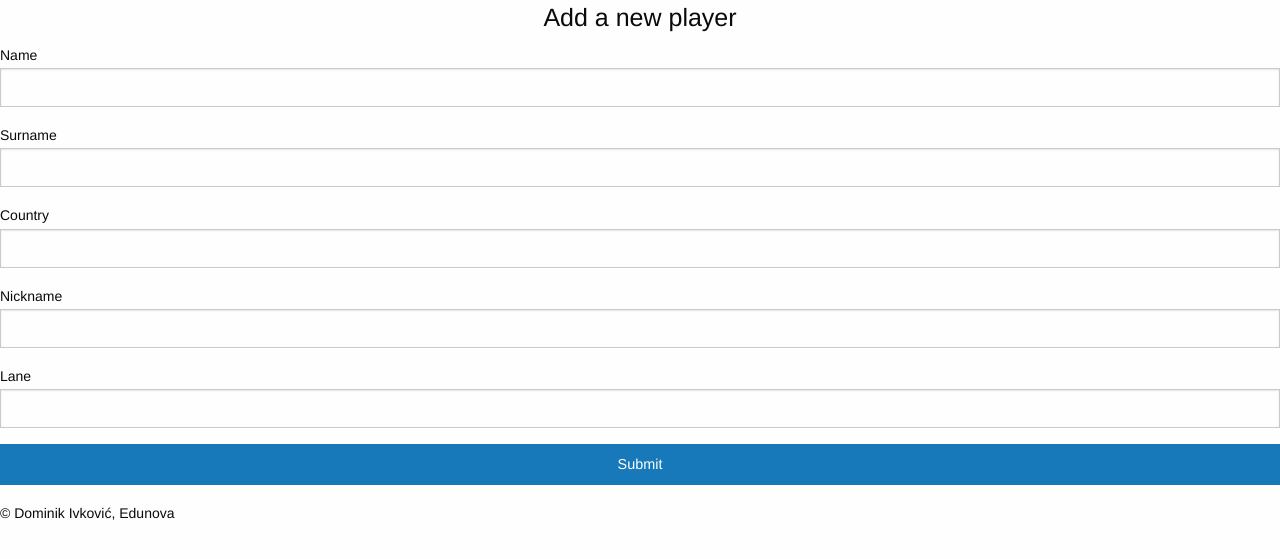
After one commit to divkovic1/LEC, a PHP site: template app/view/private/player/new.phtml in a window 1280 px wide. The commit adds this page. Shown: the top 559 px of the page. Run offline with PHP 8.4, Linux system fonts and the light colour scheme; the template is opened without the code that fills it, so the values that code supplies are empty.

Commit message:
CRUD and name control for 'player'

```diff
--- /dev/null
+++ b/app/view/private/player/new.phtml
@@ -0,0 +1,28 @@
+<form action="log-in-form"
+    action="<?=App::config('url')?>player/new"
+    method="POST">
+
+    <h4 class="text-center">Add a new player</h4>
+    <label>Name
+        <input type="text"name="name" value="<?=$player->name?>">
+
+    <label>Surname
+        <input type="text" name="trajanje" value="<?=$player->surname?>">
+    </label>
+
+    <label>Country
+        <input type="text" name="cijena" value="<?=$player->country?>">
+    </label>
+
+    <label>Nickname
+        <input type="text" name="cijena" value="<?=$player->nickname?>">
+    </label>
+
+    <label>Lane
+        <input type="text" name="cijena" value="<?=$player->lane?>">
+    </label>
+
+    <p><input type="submit" class="button expanded" value="Submit"></input></p>
+
+    <?=$message?>
+</form>
```
Also changed, not shown: app/controller/PlayerController.php (+28 -0 lines), app/view/private/player/index.phtml (+11 -3 lines).
